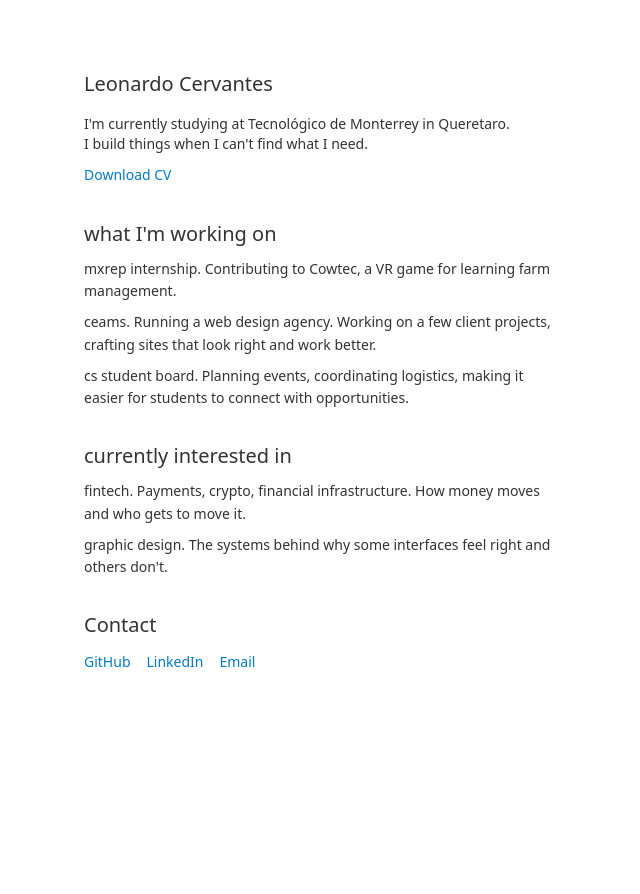
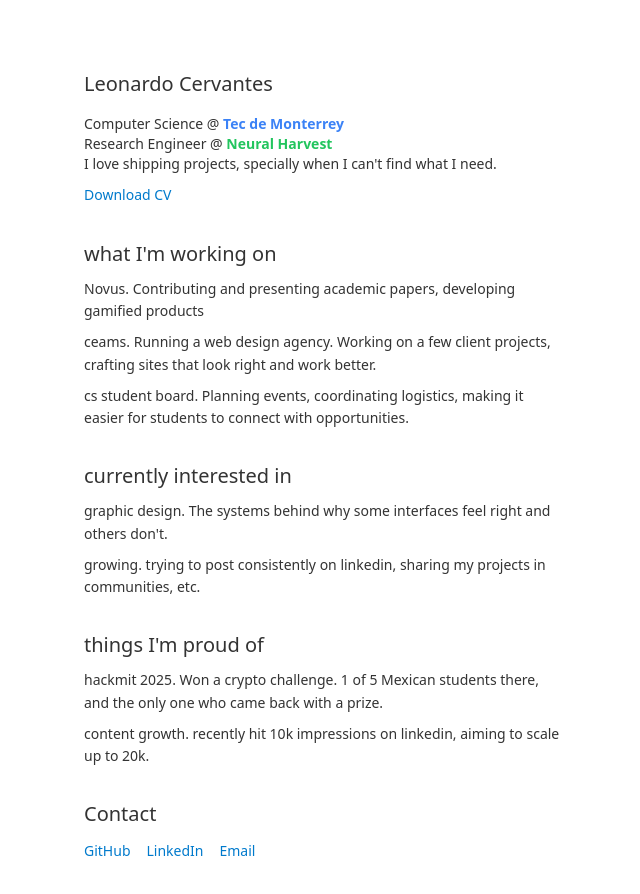
Before and after one commit to LeonardoCerv/portfolio, a Next.js app: page / in a window 1280 px wide. Shown: the top 894 px of the page, without its empty margins (316-956 px from the left). Before the commit the page ends 800 px from the top, so only its background shows below. Built offline with nearby package versions, Linux system fonts and the light colour scheme.

Commit message:
[feat] 26/11/2025 update

```diff
--- a/src/app/page.tsx
+++ b/src/app/page.tsx
@@ -5,9 +5,11 @@ export default function Home() {
       <div className="mb-8">
         <h1 className="text-xl font-light leading-loose mb-2.5">Leonardo Cervantes</h1>
         <p className="text-sm font-light mb-2">
-          I&apos;m currently studying at Tecnológico de Monterrey in Queretaro.
+          Computer Science @ <span className="text-blue-500 font-semibold">Tec de Monterrey</span>
           <br />
-          I build things when I can&apos;t find what I need.
+          Research Engineer @ <span className="text-green-500 font-semibold">Neural Harvest</span>
+          <br />
+          I love shipping projects, specially when I can&apos;t find what I need.
         </p>
         <a href="/LeonardoCervantes_Resume.pdf" className="text-[#007acc] no-underline text-sm font-light ">Download CV</a>
       </div>
@@ -16,8 +18,8 @@ export default function Home() {
         <h2 className="text-xl font-light mb-2.5">what I&apos;m working on</h2>
         <div className="leading-relaxed text-sm font-light flex flex-col gap-2">
           <p className="">
-            <span className="font-medium">mxrep internship. </span>
-             Contributing to Cowtec, a VR game for learning farm management.
+            <span className="font-medium">Novus. </span>
+            Contributing and presenting academic papers, developing gamified products
           </p>
           <p>
             <span className="font-medium">ceams. </span>
@@ -34,17 +36,16 @@ export default function Home() {
         <h2 className="text-xl font-light mb-2.5">currently interested in</h2>
         <div className="leading-relaxed text-sm font-light flex flex-col gap-2">
           <p className="">
-            <span className="font-medium">fintech. </span>
-            Payments, crypto, financial infrastructure. How money moves and who gets to move it.
+            <span className="font-medium">graphic design. </span>
+            The systems behind why some interfaces feel right and others don&apos;t.
           </p>
           <p className="">
-            <span className="font-medium">graphic design. </span>
-            The systems behind why some interfaces feel right and others don&apos;t.
+            <span className="font-medium">growing. </span>
+            trying to post consistently on linkedin, sharing my projects in communities, etc.
           </p>
         </div>
       </div>
 
-      {/**
       <div className="mb-8">
         <h2 className="text-xl font-light mb-2.5">things I&apos;m proud of</h2>
         <div className="leading-relaxed text-sm font-light flex flex-col gap-2">
@@ -53,12 +54,11 @@ export default function Home() {
             Won a crypto challenge. 1 of 5 Mexican students there, and the only one who came back with a prize.
           </p>
           <p className="">
-            <span className="font-medium">ez badges. </span>
-            Shields.io works, but it&apos;s limited. I added more icons and custom image support so badges can actually represent you.
+            <span className="font-medium">content growth. </span>
+            recently hit 10k impressions on linkedin, aiming to scale up to 20k.
           </p>
         </div>
       </div>
-      */}
 
       <div className="mb-8">
         <h2 className="text-xl font-light mb-2.5">Contact</h2>
```
Also changed, not shown: 1 other file (tests, documents, lock files or other folders).
